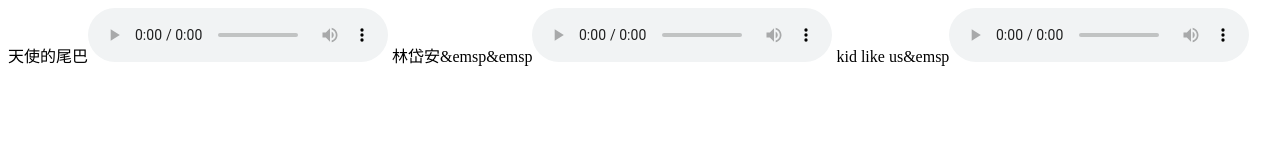
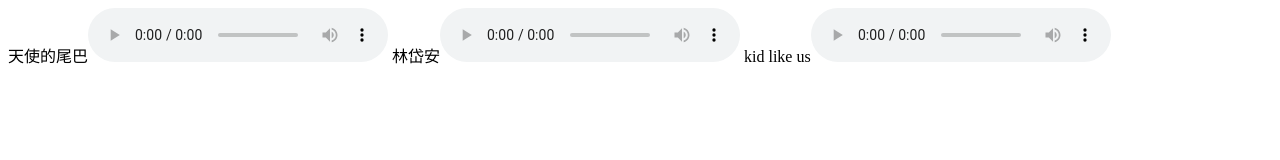
Before and after one commit to CHENJIAHAO2023/playerscheersong, a plain HTML site: page index.html in a window 1280 px wide. Drawn offline with Linux system fonts and the light colour scheme.

Commit message:
Update index.html

```diff
--- a/index.html
+++ b/index.html
@@ -5,7 +5,7 @@
 </head>
 <body>
 <a >天使的尾巴</a><audio src="1.mp3" controls controlsList="nodownload" preload="auto" id="music" loop></audio>
-<a >林岱安&emsp&emsp</a><audio src="11.mp3" controls controlsList="nodownload" preload="auto" id="music" loop></audio>
-<a >kid like us&emsp</a><audio src="12.mp3" controls controlsList="nodownload" preload="auto" id="music" loop></audio>
+<a >林岱安</a><audio src="11.mp3" controls controlsList="nodownload" preload="auto" id="music" loop></audio>
+<a >kid like us</a><audio src="12.mp3" controls controlsList="nodownload" preload="auto" id="music" loop></audio>
 </body>
 </html>
```
